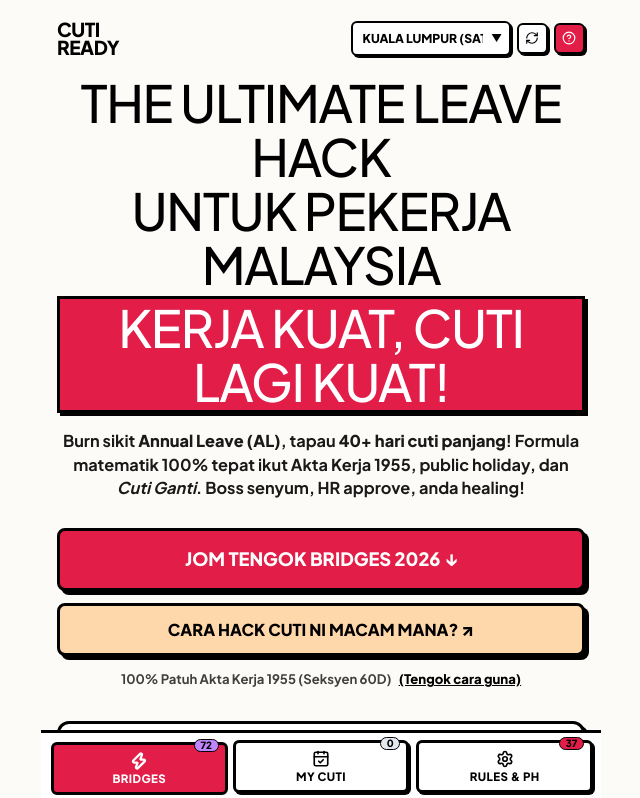
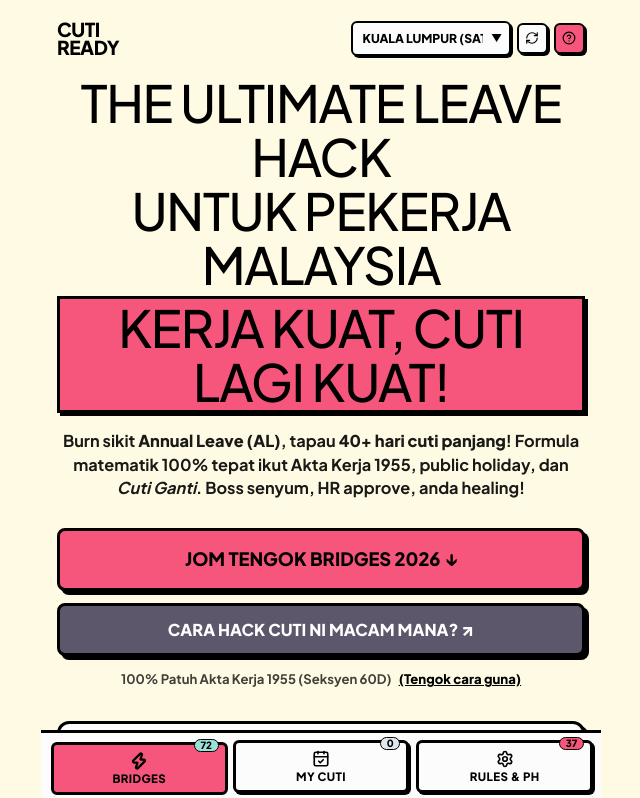
Before and after one commit to NurazimRoizan/CutiReady, a React (Vite) app: page / in a window 1280 px wide. Shown: the top 798 px of the page, without its empty margins (319-959 px from the left). Built offline with nearby package versions, Linux system fonts and the light colour scheme.

Commit message:
feat(theme): apply new 5-color palette with high-contrast black/white typography

```diff
--- a/index.html
+++ b/index.html
@@ -4,7 +4,7 @@
     <meta charset="UTF-8" />
     <link rel="icon" type="image/svg+xml" href="/favicon.svg" />
     <meta name="viewport" content="width=device-width, initial-scale=1.0, maximum-scale=1.0, user-scalable=no" />
-    <meta name="theme-color" content="#fdfbf7" />
+    <meta name="theme-color" content="#fffae3" />
     <meta name="description" content="CutiReady — Offline-first Malaysian long weekend leave arbitrage calculator and optimizer." />
     <link rel="preconnect" href="https://fonts.googleapis.com" />
     <link href="https://fonts.googleapis.com/css2?family=Plus+Jakarta+Sans:wght@500;600;700;800;900&display=swap" rel="stylesheet" />
--- a/src/components/BrutalistBadge.tsx
+++ b/src/components/BrutalistBadge.tsx
@@ -36,7 +36,9 @@ export function BrutalistBadge({
         backgroundColor: color,
         color:
           textColor ||
-          (color === 'var(--accent-yellow)' || color === 'var(--accent-purple)'
+          (color === 'var(--accent-pink)' || color === 'var(--accent-purple)' || color === 'var(--replacement-bg)'
+            ? 'var(--accent-pink-text)'
+            : color === 'var(--accent-yellow)'
             ? 'var(--accent-yellow-text)'
             : 'var(--text-color)'),
         border: '2px solid var(--border-color)',
--- a/src/components/BrutalistButton.tsx
+++ b/src/components/BrutalistButton.tsx
@@ -43,7 +43,9 @@ export function BrutalistButton({
 
   const computedTextColor =
     textColor ||
-    (color === 'var(--accent-yellow)' || color === 'var(--accent-purple)'
+    (color === 'var(--accent-pink)' || color === 'var(--accent-purple)' || color === 'var(--replacement-bg)'
+      ? 'var(--accent-pink-text)'
+      : color === 'var(--accent-yellow)'
       ? 'var(--accent-yellow-text)'
       : 'var(--text-color)');
 
--- a/src/components/BrutalistCard.tsx
+++ b/src/components/BrutalistCard.tsx
@@ -25,7 +25,9 @@ export function BrutalistCard({
 }: BrutalistCardProps) {
   const computedHeaderTextColor =
     headerTextColor ||
-    (headerColor === 'var(--accent-yellow)' || headerColor === 'var(--accent-purple)'
+    (headerColor === 'var(--accent-pink)' || headerColor === 'var(--accent-purple)'
+      ? 'var(--accent-pink-text)'
+      : headerColor === 'var(--accent-yellow)'
       ? 'var(--accent-yellow-text)'
       : 'var(--text-color)');
 
--- a/src/components/LegendModal.tsx
+++ b/src/components/LegendModal.tsx
@@ -31,19 +31,19 @@ export function LegendModal({ isOpen, onClose }: LegendModalProps) {
 
   const calendarColors = [
     {
-      badge: <BrutalistBadge size="sm" color="var(--ph-bg)" textColor="var(--ph-text)">⚜️ Cuti Umum (PH)</BrutalistBadge>,
+      badge: <BrutalistBadge size="sm" color="var(--ph-bg)" textColor="var(--ph-text)">🌿 Cuti Umum (PH)</BrutalistBadge>,
       title: 'Gazetted Public Holiday',
-      desc: 'Cuti am rasmi kerajaan / gazet negeri (Golden Turmeric / Batik Mas). Gaji jalan, 0 AL ditolak.',
+      desc: 'Cuti am rasmi kerajaan / gazet negeri (Seafoam Mint). Gaji jalan, 0 AL ditolak.',
     },
     {
       badge: <BrutalistBadge size="sm" color="var(--replacement-bg)" textColor="var(--replacement-text)">🌙 Cuti Ganti</BrutalistBadge>,
       title: 'Replacement Holiday',
-      desc: 'Bila PH jatuh hari weekend / rehat, automatik diganti ke hari bekerja seterusnya (Dusk Lilac).',
+      desc: 'Bila PH jatuh hari weekend / rehat, automatik diganti ke hari bekerja seterusnya (Slate Plum).',
     },
     {
-      badge: <BrutalistBadge size="sm" color="var(--al-bg)" textColor="var(--al-text)">🌺 Ambil AL</BrutalistBadge>,
+      badge: <BrutalistBadge size="sm" color="var(--al-bg)" textColor="var(--al-text)">🌸 Ambil AL</BrutalistBadge>,
       title: 'Recommended Annual Leave',
-      desc: 'Hari kerja strategik diapit cuti & weekend (Hibiscus Blossom). Apply AL hari ni untuk unlock cuti panjang!',
+      desc: 'Hari kerja strategik diapit cuti & weekend (Raspberry Coral). Apply AL hari ni untuk unlock cuti panjang!',
     },
     {
       badge: <BrutalistBadge size="sm" color="var(--weekend-bg)" textColor="var(--weekend-text)">⚪ Weekend</BrutalistBadge>,
@@ -55,19 +55,19 @@ export function LegendModal({ isOpen, onClose }: LegendModalProps) {
   const cardBadges = [
     {
       badge: <BrutalistBadge size="sm" color="var(--accent-cyan)">⚡ 0 AL • Free Cuti</BrutalistBadge>,
-      desc: 'Long weekend semulajadi tanpa tolak walau sehari pun baki AL korang (Dusk Lilac)!',
+      desc: 'Long weekend semulajadi tanpa tolak walau sehari pun baki AL korang (Seafoam Mint)!',
     },
     {
       badge: <BrutalistBadge size="sm" color="var(--accent-yellow)">🔥 Mega ROI (≥4x)</BrutalistBadge>,
-      desc: 'Paling untung! Apply 1–2 hari AL dapat lepak 5–9 hari cuti bersambung (Bunga Raya Hibiscus).',
+      desc: 'Paling untung! Apply 1–2 hari AL dapat lepak 5–9 hari cuti bersambung (Raspberry Coral).',
     },
     {
       badge: <BrutalistBadge size="sm" color="var(--accent-pink)">🌸 Burn [X] AL</BrutalistBadge>,
-      desc: 'Bilangan hari cuti tahunan yang perlu diapply untuk jayakan bridge ni (Warm Sand).',
+      desc: 'Bilangan hari cuti tahunan yang perlu diapply untuk jayakan bridge ni (Slate Plum).',
     },
     {
       badge: <BrutalistBadge size="sm" color="var(--accent-green)">✓ Dah Lock</BrutalistBadge>,
-      desc: 'Cuti yang korang dah simpan ke dalam dossier peribadi (Pandan Emerald).',
+      desc: 'Cuti yang korang dah simpan ke dalam dossier peribadi (Seafoam Mint).',
     },
   ];
 
--- a/src/components/SummaryStats.tsx
+++ b/src/components/SummaryStats.tsx
@@ -103,7 +103,11 @@ export function SummaryStats({ bridges, plannedLeaveDates }: SummaryStatsProps)
                 justifyContent: 'center',
               }}
             >
-              <item.icon size={12} strokeWidth={2.5} color="var(--border-color)" />
+              <item.icon
+                size={12}
+                strokeWidth={2.5}
+                color={item.color === 'var(--accent-pink)' ? 'var(--accent-pink-text)' : 'var(--border-color)'}
+              />
             </div>
           </div>
 
--- a/src/index.css
+++ b/src/index.css
@@ -6,37 +6,42 @@
 
 :root {
   /* Surfaces & Canvas */
-  --bg-primary: #fdfbf7;      /* Rice Paper / Coconut Sand: Clean, warm, organic Southeast Asian canvas */
-  --bg-secondary: #ffffff;    /* Pure crisp white: Cards, modals */
-  --neutral-dark: #1e1b4b;    /* Royal Songket Indigo: Deep cultural anchor */
+  --bg-primary: #fffae3;      /* Vanilla Cream: Warm, gentle, inviting canvas */
+  --bg-secondary: #fcfcfc;    /* Crisp Off-White: Clean cards, modals */
+  --neutral-dark: #5d576b;    /* Slate Plum: Sophisticated dark anchor */
 
-  /* High-Octane Nusantara Accents */
-  --accent-yellow: #e11d48;   /* Bunga Raya Hibiscus: Primary CTA, active tabs, hero highlight */
-  --accent-yellow-text: #ffffff; /* Crisp white high-contrast text on Bunga Raya Hibiscus */
-  --accent-pink: #fed7aa;     /* Warm Sand / Terracotta Tint: Secondary actions, subtle tags */
-  --accent-cyan: #c084fc;     /* Dusk Lilac / Songket Violet: Info chips, 0 AL Free Cuti */
-  --accent-green: #34d399;    /* Pandan Emerald: Confirmed / Dah Lock badges, high ROI */
-  --accent-orange: #f97316;   /* Spiced Paprika / Sunset Tangerine: Alert & bridge state tags */
-  --accent-purple: #312e81;   /* Royal Songket Indigo: Deep heritage accent */
+  /* High-Octane Accents */
+  --accent-yellow: #f7567c;   /* Raspberry Coral: Primary CTA, active tabs, hero highlight */
+  --accent-yellow-text: #000000; /* Pure black high-contrast text (6.56:1 contrast) */
+  --accent-pink: #5d576b;     /* Slate Plum: Secondary button, subtle tags */
+  --accent-pink-text: #ffffff;/* Crisp white high-contrast text (6.95:1 contrast) */
+  --accent-cyan: #99e1d9;     /* Seafoam Mint: Free Cuti (0 AL), info chips */
+  --accent-cyan-text: #000000;/* Pure black high-contrast text (14.5:1 contrast) */
+  --accent-green: #99e1d9;    /* Seafoam Mint: Confirmed / Dah Lock badges, high ROI */
+  --accent-green-text: #000000;/* Pure black high-contrast text */
+  --accent-orange: #f7567c;   /* Raspberry Coral: Alert & bridge state tags */
+  --accent-orange-text: #000000;/* Pure black text */
+  --accent-purple: #5d576b;   /* Slate Plum: Deep accent */
+  --accent-purple-text: #ffffff;/* Crisp white text */
 
   /* Day Strip Semantic Tokens */
   --weekend-bg: #e2e8f0;      /* Clean slate pill for weekends */
-  --weekend-text: #000000;    /* Solid black text on weekends */
-  --ph-bg: #fbbf24;           /* Golden Turmeric / Batik Mas pill for Public Holidays (Royal Gazetted) */
-  --ph-text: #000000;         /* Solid black text on Public Holidays */
-  --replacement-bg: #c084fc;  /* Dusk Lilac pill for Replacement Holidays (Cuti Ganti) */
-  --replacement-text: #000000;/* Solid black text on Replacement Holidays */
-  --al-bg: #fda4af;           /* Hibiscus Blossom pill for recommended Annual Leave (Ambil AL) */
-  --al-text: #000000;         /* Solid black text on Annual Leave */
+  --weekend-text: #000000;    /* Pure black text on weekends */
+  --ph-bg: #99e1d9;           /* Seafoam Mint pill for Public Holidays (Free / Healing) */
+  --ph-text: #000000;         /* Pure black text on Public Holidays */
+  --replacement-bg: #5d576b;  /* Slate Plum pill for Replacement Holidays (Cuti Ganti) */
+  --replacement-text: #ffffff;/* Crisp white text on Replacement Holidays */
+  --al-bg: #f7567c;           /* Raspberry Coral pill for recommended Annual Leave (Ambil AL) */
+  --al-text: #000000;         /* Pure black text on Annual Leave */
   --workday-bg: #f5f5f4;      /* Clean warm stone pill for regular workdays */
-  --workday-text: #000000;    /* Solid black text on regular workdays */
+  --workday-text: #000000;    /* Pure black text on regular workdays */
 
   /* Text & Borders (Solid Black High-Contrast Ink) */
   --text-color: #000000;      /* Pure solid black typography */
-  --text-muted: #52525b;      /* Zinc charcoal secondary labels */
+  --text-muted: #555555;      /* Charcoal secondary labels */
   --border-color: #000000;    /* Solid black chunky borders & directional 4px drop shadows */
-  --border-subtle: #e4e4e7;   /* Clean card dividers */
-  --danger-bg: #ffe4e6;       /* Soft hibiscus danger/alert background */
+  --border-subtle: #e2e8f0;   /* Light gray card dividers */
+  --danger-bg: #ffe4e6;       /* Tinted danger background */
 
   /* Neobrutalist Geometry */
   --border-width: 3px;        /* Standard 3px chunky border */
--- a/vite.config.ts
+++ b/vite.config.ts
@@ -13,8 +13,8 @@ export default defineConfig({
         name: 'CutiReady — Malaysian Holiday Leave Arbitrage',
         short_name: 'CutiReady',
         description: 'Maximize Malaysian long weekends and optimize annual leave with EA 1955 statutory compliance.',
-        theme_color: '#fdfbf7',
-        background_color: '#fdfbf7',
+        theme_color: '#fffae3',
+        background_color: '#fffae3',
         display: 'standalone',
         orientation: 'portrait',
         icons: [
```
Also changed, not shown: .agent/rules/design-system.md, public/favicon.svg.
